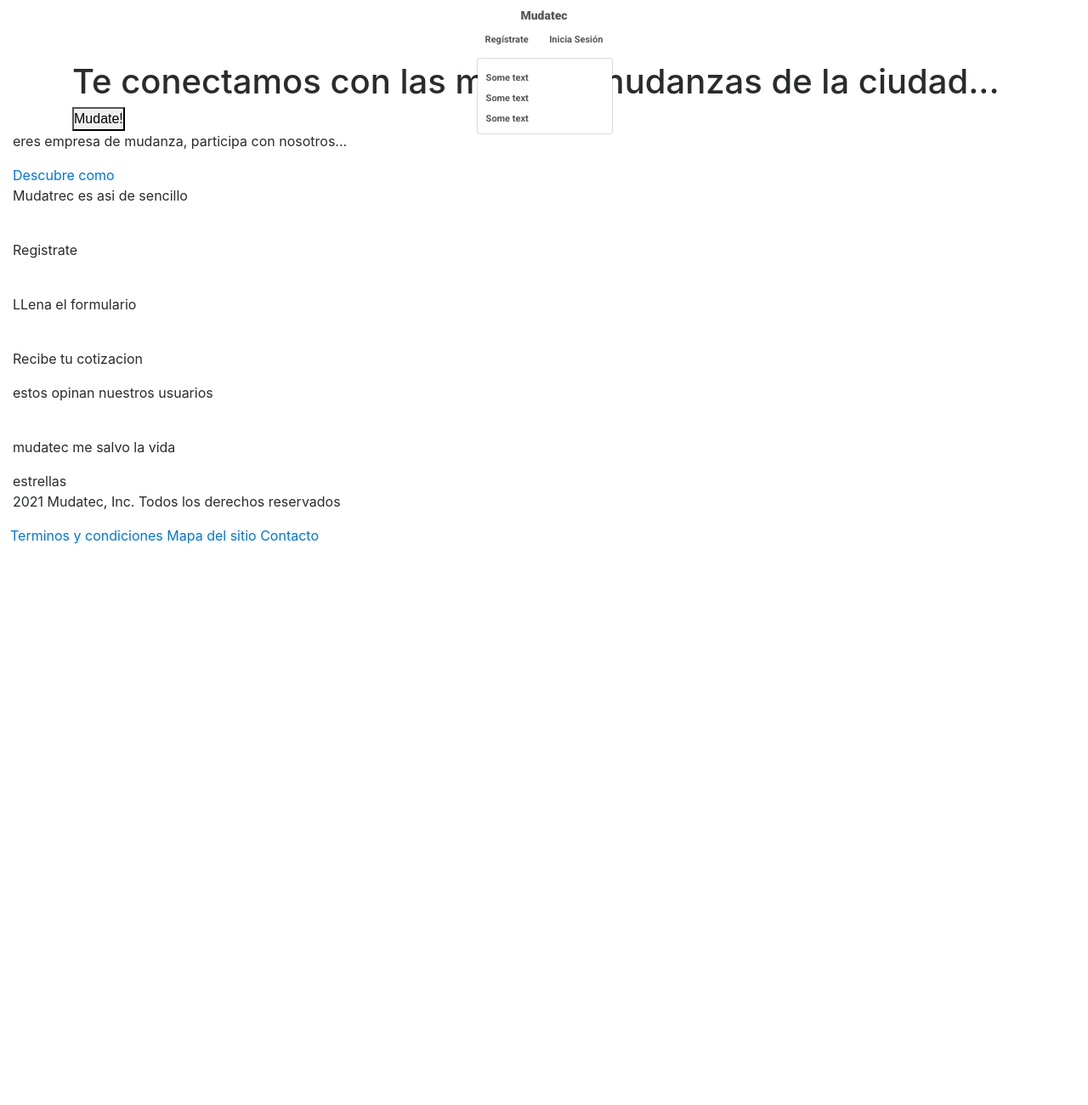
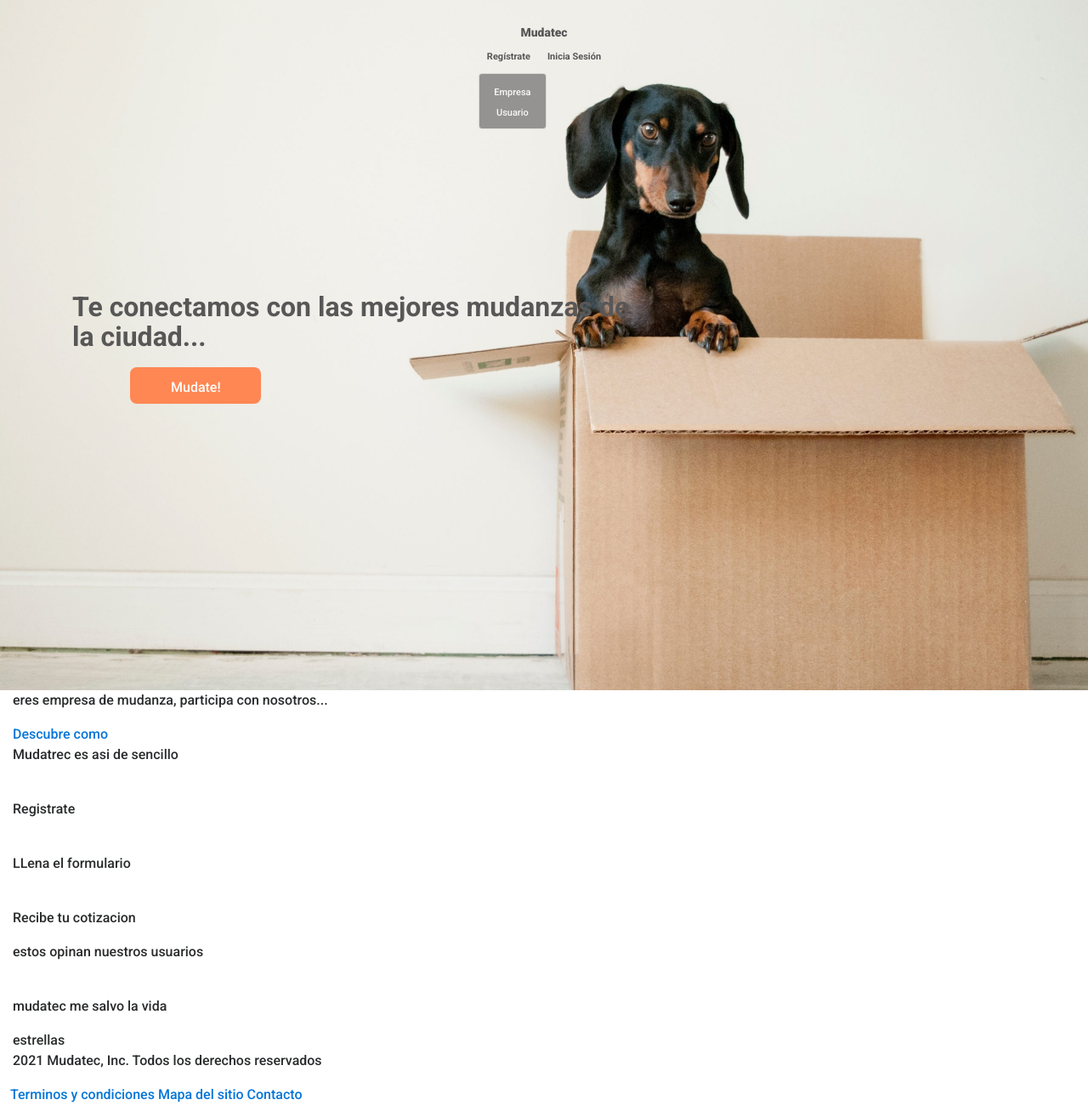
Before and after one commit to alepaez-dev/mudatec_proyecto, a Django app: page / in a window 1280 px wide. Shown: the whole page at 85% size. Before the commit the page ends 640 px from the top, so only its background shows below. Run offline with Django 3.2, Linux system fonts and the light colour scheme; some libraries are stand-ins or nearby versions.

Commit message:
header estatico listo

```diff
--- a/mudatec/static/css/_base.scss
+++ b/mudatec/static/css/_base.scss
@@ -4,4 +4,5 @@
     margin: 0px;
     box-sizing: border-box;
     text-decoration: none;
+    font-family: $roboto-font;
 }
--- a/mudatec/static/css/_header.scss
+++ b/mudatec/static/css/_header.scss
@@ -1,4 +1,37 @@
+.contenedors {
+  background-image: url("../assets/mudanza_dog.jpg");
+  background-repeat: no-repeat, repeat;
+  // background-color: #cccccc;
+  background-size: cover;
+  background-position: center;
+  height: 812px;
+}
+
+.titulo {
+  margin-top: 250px;
+  margin-bottom: 200px;
+  h1{
+    font-family: $roboto-font;
+    font-weight: 600;
+    font-size: 2rem;
+    color: $acentos-color;
+    width: 60%;
+  }
+  .mudate {
+    margin: 10px;
+    margin-left: 68px;
+    padding: 12px 48px 12px 48px;
+    width: 154px;
+    height: 43px;
+    color: white;
+    background-color: $primary-color;
+    font-family: $roboto-font;
+    border-radius: 8px;
+    border: none;
+  }
+}
 .navbar {
+  margin: 20px;
   padding: 30px;
 
   a {
@@ -9,15 +42,32 @@
     font-weight: $roboto-weight-superbold;
     }
     .nav-der {
-      .dropdown {
-        a{
-          margin-bottom: 3px;
+      .nav-der-botones{
+        margin-bottom: 3px;
           margin: 10px;
           font-size: 11px;
           font-weight: $roboto-weight-bold;
           color: $acentos-color;
+      }
+      .dropdown {
+        .dropdown-menu{
+          min-width: 1rem;
+          width: 5rem;
+          background-color:$acentos-color;
+          opacity: 0.6;
+          margin-top: 0 !important;
+          // position: relative;
+          // top : 25px;
+          // left : 110px;
+          li{
+            text-align: center;
+            a {
+              font-weight: $roboto-weight-regular;
+              color: white;
+              font-size: 11px;
+            }
+          }
         }
-
       }
     }
 }
--- a/mudatec/static/css/_variables.scss
+++ b/mudatec/static/css/_variables.scss
@@ -1,7 +1,7 @@
 //Google Fonts
 
 //Roboto
-@import url('https://fonts.googleapis.com/css2?family=Roboto:wght@300;700;900&display=swap');
+@import url('https://fonts.googleapis.com/css2?family=Roboto:wght@300;500;700;900&display=swap');
 
 
 $primary-color: #FF8754;
@@ -12,5 +12,6 @@ $delete-color: #E53F3F;
 $accept-color: #04AE85;
 $roboto-font:'Roboto', sans-serif;
 $roboto-weight-light: 300;
+$roboto-weight-regular: 500;
 $roboto-weight-bold: 700;
 $roboto-weight-superbold: 900;
--- a/mudatec/static/css/style.css
+++ b/mudatec/static/css/style.css
@@ -1,10 +1,11 @@
-@import url("https://fonts.googleapis.com/css2?family=Roboto:wght@300;700;900&display=swap");
+@import url("https://fonts.googleapis.com/css2?family=Roboto:wght@300;500;700;900&display=swap");
 * {
   padding: 0px;
   margin: 0px;
   -webkit-box-sizing: border-box;
           box-sizing: border-box;
   text-decoration: none;
+  font-family: "Roboto", sans-serif;
 }
 
 .test {
@@ -15,7 +16,42 @@
   background-image: url("paper.gif");
 }
 
+.contenedors {
+  background-image: url("../assets/mudanza_dog.jpg");
+  background-repeat: no-repeat, repeat;
+  background-size: cover;
+  background-position: center;
+  height: 812px;
+}
+
+.titulo {
+  margin-top: 250px;
+  margin-bottom: 200px;
+}
+
+.titulo h1 {
+  font-family: "Roboto", sans-serif;
+  font-weight: 600;
+  font-size: 2rem;
+  color: #585757;
+  width: 60%;
+}
+
+.titulo .mudate {
+  margin: 10px;
+  margin-left: 68px;
+  padding: 12px 48px 12px 48px;
+  width: 154px;
+  height: 43px;
+  color: white;
+  background-color: #FF8754;
+  font-family: "Roboto", sans-serif;
+  border-radius: 8px;
+  border: none;
+}
+
 .navbar {
+  margin: 20px;
   padding: 30px;
 }
 
@@ -27,11 +63,29 @@
   font-weight: 900;
 }
 
-.navbar .nav-der .dropdown a {
+.navbar .nav-der .nav-der-botones {
   margin-bottom: 3px;
   margin: 10px;
   font-size: 11px;
   font-weight: 700;
   color: #585757;
 }
+
+.navbar .nav-der .dropdown .dropdown-menu {
+  min-width: 1rem;
+  width: 5rem;
+  background-color: #585757;
+  opacity: 0.6;
+  margin-top: 0 !important;
+}
+
+.navbar .nav-der .dropdown .dropdown-menu li {
+  text-align: center;
+}
+
+.navbar .nav-der .dropdown .dropdown-menu li a {
+  font-weight: 500;
+  color: white;
+  font-size: 11px;
+}
 /*# sourceMappingURL=style.css.map */
--- a/mudatec/templates/base.html
+++ b/mudatec/templates/base.html
@@ -15,26 +15,25 @@
 <body>
     <!-- {% static 'assets/logo.svg' %} -->
     <div class="container-fluid">
-
-        <!-- ALE -->
+        <div class="row">
+            <div class="container-fluid contenedors">
                 <div class="row">
                     <div class="container">
                         <div class="row">
                             <div class="col">
                                 <div class="navbar d-flex align-items-center">
                                     <a href="#">Mudatec</a>
-                            <div class="nav-der">
+                                    <div class="nav-der d-flex flex-row">
                                         <div class="dropdown show">
-                                    <a class="dropdown-toogle nav-der-botones" href="#" type="button" id="dropdownmenu"
-                                        data-toggle="dropdown">Regístrate</a>
+                                            <a class="dropdown-toogle nav-der-botones" href="#" type="button"
+                                                id="dropdownmenu" data-toggle="dropdown">Regístrate</a>
                                             <span class="caret"></span>
                                             <ul class="dropdown-menu" aria-labelled-by="dropdownmenu">
-                                        <li><a href="#">Some text</a></li>
-                                        <li><a href="#">Some text</a></li>
-                                        <li><a href="#">Some text</a></li>
+                                                <li><a href="#">Empresa</a></li>
+                                                <li><a href="#">Usuario</a></li>
                                             </ul>
+                                        </div>
                                         <a class="nav-der-botones" href="#">Inicia Sesión</a>
-                                </div>
                                     </div>
                                 </div>
                                 <div class="titulo">
@@ -45,6 +44,9 @@
                         </div>
                     </div>
                 </div>
+            </div>
+        </div>
+        <!-- ALE -->
 
         <!-- RUBEN -->
         <!-- pasos -->
```
Also changed, not shown: mudatec/static/assets/mudanza_dog.jpg (added), 1 other file. Lines whose indentation alone changed are shown as unchanged.
